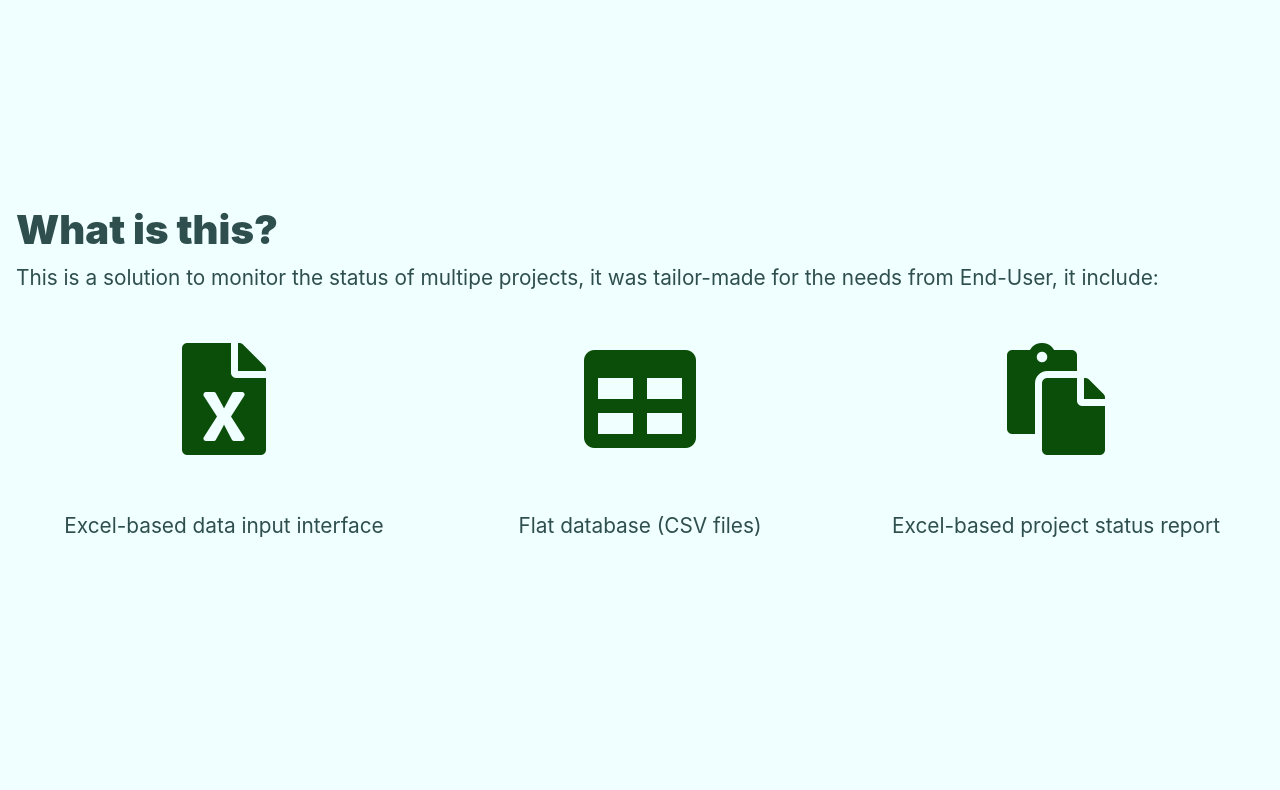
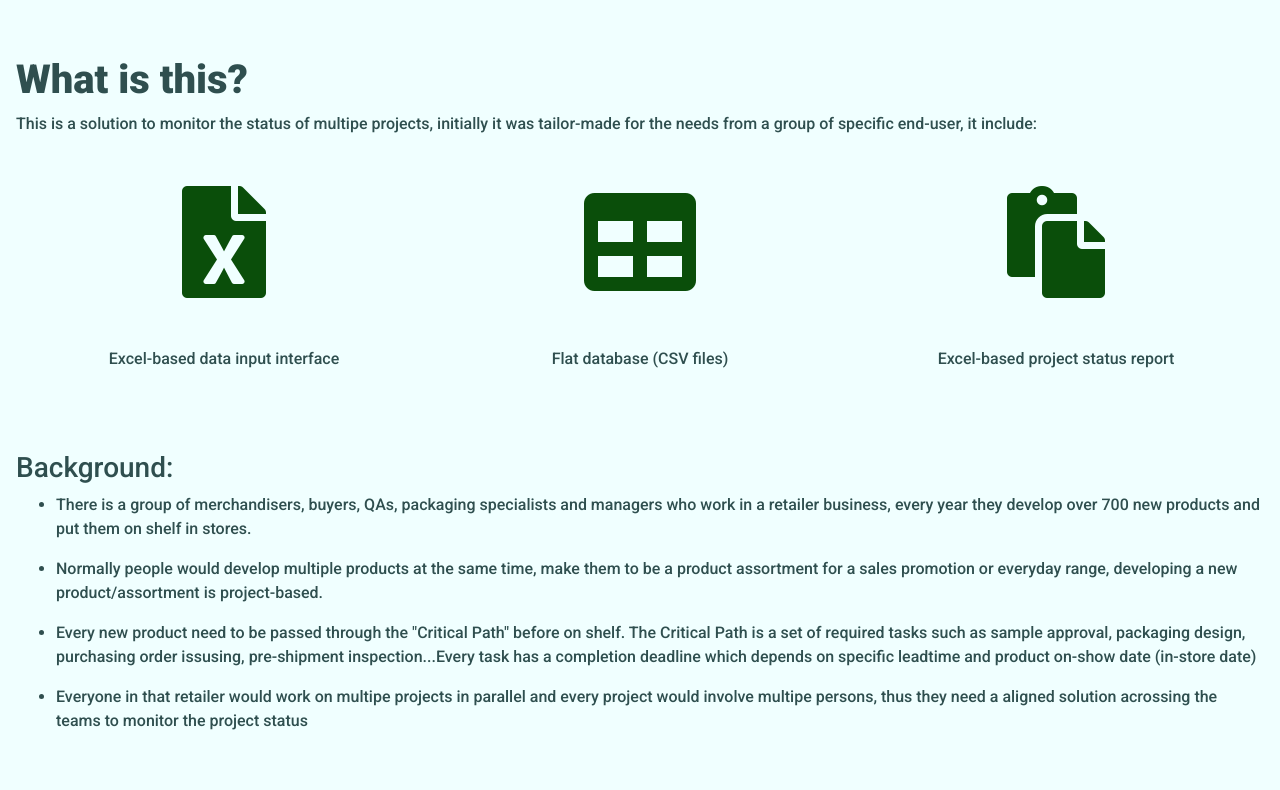
Before and after one commit to FredFW/criticalPathReport, a plain HTML site: page docs/index.html in a window 1280 px wide. Shown: the part 808-1598 px from the top of the page. Drawn offline with nearby package versions, Linux system fonts and the light colour scheme.

Commit message:
Update the files
Update the files

```diff
--- a/docs/Styles/style.css
+++ b/docs/Styles/style.css
@@ -1,11 +1,21 @@
 * {
     box-sizing: border-box;
     color: darkslategrey;
+    font-family: 'Roboto', sans-serif;
     /* color: black; */
 }
 
 p {
-    font-size: 1.3em;
+    font-size: 1em;
+    font-weight: 500;
+}
+
+h1 {
+    font-weight: 900;
+}
+
+h3 {
+    font-weight: 500;
 }
 
 nav {
@@ -155,14 +165,6 @@ html, body {
 
 .cover {
     background-color: lightskyblue;
-    /* background-color: rgb(37, 37, 175); */
-
-    /* background-image: url("cover.jpg"); */
-    /* background-position: center; */
-
-    /* background-size: auto 100%; */
-    /* background-size: cover; */
-    /* background-repeat: no-repeat; */
 }
 
 .picture {
--- a/docs/index.html
+++ b/docs/index.html
@@ -12,6 +12,7 @@
         <!-- <link rel="stylesheet" href="./Styles/bootstrap.min.css"> -->
         <link rel="stylesheet" href="https://maxcdn.bootstrapcdn.com/bootstrap/4.0.0/css/bootstrap.min.css" integrity="sha384-Gn5384xqQ1aoWXA+058RXPxPg6fy4IWvTNh0E263XmFcJlSAwiGgFAW/dAiS6JXm" crossorigin="anonymous">
         <link rel="stylesheet" href="https://use.fontawesome.com/releases/v5.0.6/css/all.css">
+        <link href="https://fonts.googleapis.com/css?family=Roboto:500,900" rel="stylesheet">
         <link rel="stylesheet" href="./Styles/style.css">
 
         <title>Critical Path Report</title>
@@ -47,8 +48,10 @@
 
         <div class="intro section">
             <div class="wrapperChild">
+                <br>
+                <br>
                 <h1 class="boldFont">What is this?</h1>
-                <p>This is a solution to monitor the status of multipe projects, it was tailor-made for the needs from End-User, it include:</p>
+                <p>This is a solution to monitor the status of multipe projects, initially it was tailor-made for the needs from a group of specific end-user, it include:</p>
                 <div class="container-fluid">
                     <div class="row align-items-center">
                         <div class="col-md-4 centerText"><i class="fas fa-file-excel fa-7x green"></i><p>Excel-based data input interface</p></div>
@@ -56,6 +59,17 @@
                         <div class="col-md-4 centerText"><i class="fas fa-paste fa-7x green"></i><p>Excel-based project status report</p></div>
                     </div>
                 </div>
+                <br>
+                <br>
+                <h3>Background:</h3>
+                <ul style="list-style-type:disc">
+                    <li><p>There is a group of merchandisers, buyers, QAs, packaging specialists and managers who work in a retailer business, every year they develop over 700 new products and put them on shelf in stores.</p></li>
+                    <li><p>Normally people would develop multiple products at the same time, make them to be a product assortment for a sales promotion or everyday range, developing a new product/assortment is project-based.</p></li>
+                    <li><p>Every new product need to be passed through the "Critical Path" before on shelf. The Critical Path is a set of required tasks such as sample approval, packaging design, purchasing order issusing, pre-shipment inspection...Every task has a completion deadline which depends on specific leadtime and product on-show date (in-store date)</p></li>
+                    <li><p>Everyone in that retailer would work on multipe projects in parallel and every project would involve multipe persons, thus they need a aligned solution acrossing the teams to monitor the project status</p></li>
+                </ul>
+                <br>
+                <br>
             </div>
         </div>
 
```
